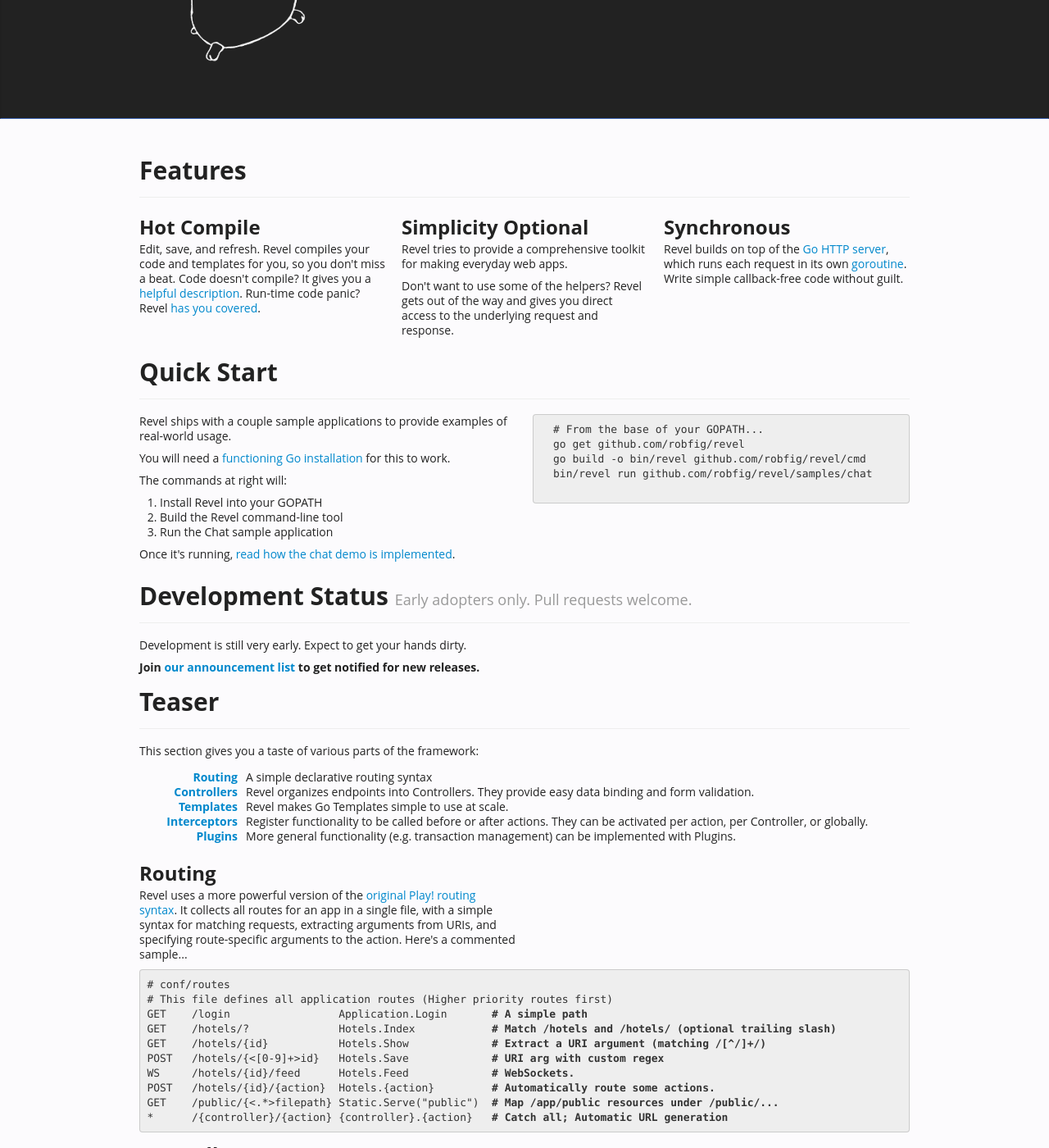
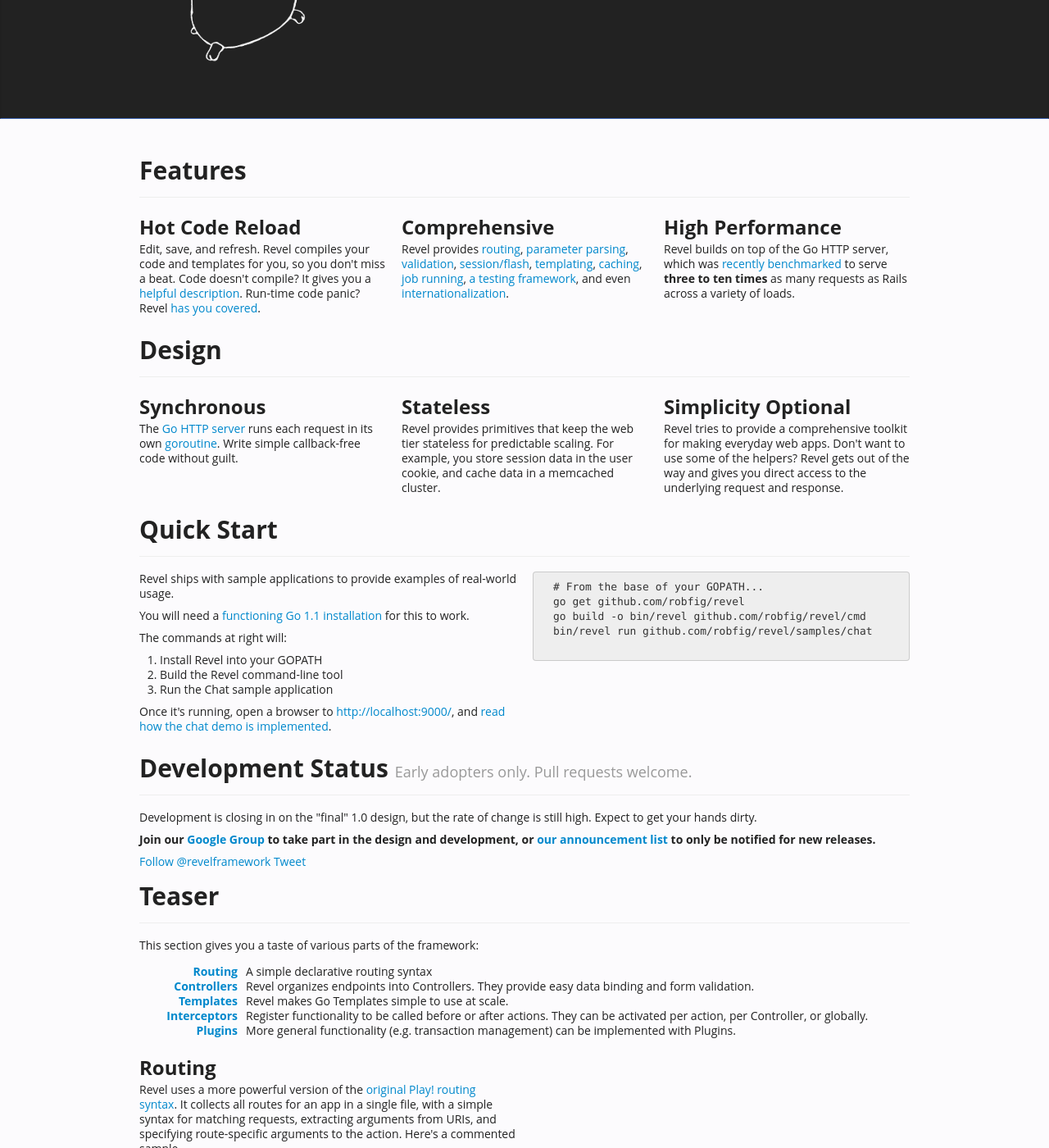
Before and after one commit to revel/revel, a Jekyll site: the page built from index.html, in a window 1280 px wide and 1400 px high, scrolled down 475 px. Shown: the whole window at 82% size. Built offline with Jekyll 4.4.1, drawn with Linux system fonts in a browser that asks for light colours; comment, search, counter and statistics services are not loaded; some of the changed text lies outside the part shown.

Commit message:
Freshen up the front page

```diff
--- a/index.html
+++ b/index.html
@@ -38,7 +37,7 @@
       </div>
       <div class="row">
         <div class="span4">
-          <h2>Hot Compile</h2>
+          <h2>Hot Code Reload</h2>
           <p>
             Edit, save, and refresh.  Revel compiles your code and templates for
             you, so you don't miss a beat.  Code doesn't compile?  It gives you a
@@ -48,24 +47,58 @@
           </p>
         </div>
         <div class="span4">
+          <h2>Comprehensive</h2>
+          <p>
+            Revel provides
+            <a href="manual/routing.html">routing</a>,
+            <a href="manual/binding.html">parameter parsing</a>,
+            <a href="manual/validation.html">validation</a>,
+            <a href="manual/sessionflash.html">session/flash</a>,
+            <a href="manual/templates.html">templating</a>,
+            <a href="manual/cache.html">caching</a>,
+            <a href="manual/jobs.html">job running</a>,
+            <a href="manual/testing.html">a testing framework</a>,
+            and even <a href="manual/i18n-messages.html">internationalization</a>.
+          </p>
+        </div>
+        <div class="span4">
+          <h2>High Performance</h2>
+          <p>
+            Revel builds on top of the Go HTTP server, which was
+            <a href="http://www.techempower.com/benchmarks/#section=data-r5">recently
+            benchmarked</a> to serve <b>three to ten times</b> as many requests
+            as Rails across a variety of loads.
+          </p>
+        </div>
+      </div>
+      <div class="page-header">
+        <h1>Design</h1>
+      </div>
+      <div class="row">
+        <div class="span4">
+          <h2>Synchronous</h2>
+          <p>
+            The <a href="http://golang.org/pkg/net/http/">Go HTTP server</a>
+            runs each request in its own
+            <a href="http://golang.org/doc/effective_go.html#goroutines">goroutine</a>.
+            Write simple callback-free code without guilt.
+          </p>
+        </div>
+        <div class="span4">
+          <h2>Stateless</h2>
+          <p>
+            Revel provides primitives that keep the web tier stateless for
+            predictable scaling. For example, you store session data in the user
+            cookie, and cache data in a memcached cluster.
+          </p>
+        </div>
+        <div class="span4">
           <h2>Simplicity Optional</h2>
           <p>
             Revel tries to provide a comprehensive toolkit for making everyday
-            web apps.
-          </p>
-          <p>
-            Don't want to use some of the helpers?  Revel gets out of the way
-            and gives you direct access to the underlying request and response.
-          </p>
-        </div>
-        <div class="span4">
-          <h2>Synchronous</h2>
-          <p>
-            Revel builds on top of the
-            <a href="http://golang.org/pkg/net/http/">Go HTTP server</a>,
-            which runs each request in its own
-            <a href="http://golang.org/doc/effective_go.html#goroutines">goroutine</a>.
-            Write simple callback-free code without guilt.
+            web apps. Don't want to use some of the helpers?  Revel gets out of
+            the way and gives you direct access to the underlying request and
+            response.
           </p>
         </div>
       </div>
@@ -78,11 +111,11 @@
         <div class="row">
           <div class="span6">
             <p>
-              Revel ships with a couple sample applications to provide examples
-              of real-world usage.
+              Revel ships with sample applications to provide examples of
+              real-world usage.
             </p>
             <p>
-              You will need a <a href="http://golang.org/doc/install">functioning Go
+              You will need a <a href="http://golang.org/doc/install">functioning Go 1.1
               installation</a> for this to work.
             </p>
             <p>
@@ -92,7 +125,8 @@
                 <li>Build the Revel command-line tool
                 <li>Run the Chat sample application
               </ol>
-              Once it's running,
+              Once it's running, open a browser to
+              <a href="http://localhost:9000/">http://localhost:9000/</a>, and
               <a href="samples/chat.html">read how the chat demo is implemented</a>.
             </p>
           </div>
@@ -112,11 +146,21 @@
           <h1>Development Status <small>Early adopters only.  Pull requests welcome.</small></h1>
         </div>
         <p>
-					Development is still very early.  Expect to get your hands dirty.
+          Development is closing in on the "final" 1.0 design, but the rate of
+          change is still high. Expect to get your hands dirty.
         </p>
         <p style="font-weight:bold;">
-					Join <a href="https://groups.google.com/group/revel-framework-announce">our
-					announcement list</a> to get notified for new releases.
+          Join our <a href="https://groups.google.com/forum/#!forum/revel-framework">Google Group</a>
+          to take part in the design and development, or
+          <a href="https://groups.google.com/group/revel-framework-announce">our
+            announcement list</a> to only be notified for new releases.
+        </p>
+        <p>
+          <a href="https://twitter.com/revelframework" class="twitter-follow-button" data-show-count="false" data-size="large">Follow @revelframework</a>
+          <script>!function(d,s,id){var js,fjs=d.getElementsByTagName(s)[0],p=/^http:/.test(d.location)?'http':'https';if(!d.getElementById(id)){js=d.createElement(s);js.id=id;js.src=p+'://platform.twitter.com/widgets.js';fjs.parentNode.insertBefore(js,fjs);}}(document, 'script', 'twitter-wjs');</script>
+
+          <a href="https://twitter.com/share" class="twitter-share-button" data-via="revelframework" data-size="large" data-count="none" data-hashtags="golang">Tweet</a>
+          <script>!function(d,s,id){var js,fjs=d.getElementsByTagName(s)[0],p=/^http:/.test(d.location)?'http':'https';if(!d.getElementById(id)){js=d.createElement(s);js.id=id;js.src=p+'://platform.twitter.com/widgets.js';fjs.parentNode.insertBefore(js,fjs);}}(document, 'script', 'twitter-wjs');</script>
         </p>
       </section>
 
@@ -422,12 +466,14 @@
             (Presently users can integrate something manually using a Plugin.)
             (e.g. <a href="http://github.com/coopernurse/gorp">gorp</a>,
             <a href="https://github.com/eaigner/hood">hood</a>,
-						<a href="https://github.com/coocood/qbs">qbs</a>)
-          <li> <b>Reverse routing</b> -- A typesafe reverse router (usable from
-            Controllers and Templates).
-          <li> <b>Modules</b> -- Modules that share functionality across Revel
-            apps.  A module repository that anyone can contribute to and install from.
-          <li> <b>Testing</b> -- Tools to make it simple to test your web app.
+            <a href="https://github.com/coocood/qbs">qbs</a>,
+            <a href="https://github.com/eaigner/jet">jet</a>,
+            <a href="https://github.com/astaxie/beedb">beedb</a>,
+            <a href="https://github.com/gosexy/db">gosexy</a>)
+          <li> <b>Pluggable template loader</b> -- Presently only Go templates
+          are supported by Revel (although the developer could use his own
+          library independently).  Providing an interface that makes any
+          template language pluggable would be ideal.
         </ul>
       </section>
 
```
Also changed, not shown: other parts of index.html (+1 -2 lines). Lines whose indentation alone changed are shown as unchanged.
